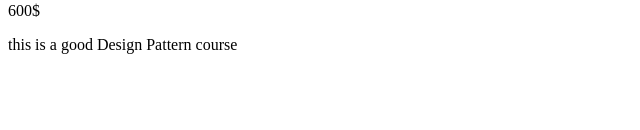
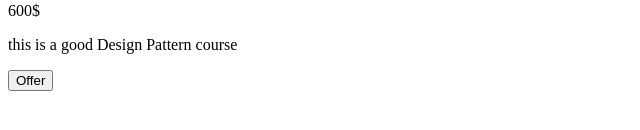
Before and after one commit to danyalbani240/learning-react, a React (Create React App) app: page / in a window 1280 px wide. Shown: the part 664-794 px from the top of the page, without its empty margins (0-640 px from the left). Built offline with nearby package versions, Linux system fonts and the light colour scheme.

Commit message:
using setState for changing State

```diff
--- a/src/App.js
+++ b/src/App.js
@@ -38,6 +38,32 @@ class App extends React.Component {
             },
         ],
     };
+    reducePrice = () => {
+        this.setState({
+            products: [
+                {
+                    price: "100$",
+                    title: "javascript course",
+                },
+                {
+                    price: "200$",
+                    title: "Vue course",
+                },
+                {
+                    price: "300$",
+                    title: "Nuxt course",
+                },
+                {
+                    price: "400$",
+                    title: "Pwa course",
+                },
+                {
+                    price: "500$",
+                    title: "Design Pattern course",
+                },
+            ],
+        });
+    };
     render() {
         return (
             <div className="pass">
@@ -53,6 +79,7 @@ class App extends React.Component {
                         </Product>
                     );
                 })}
+                <button onClick={this.reducePrice}>Offer</button>
             </div>
         );
     }
```
